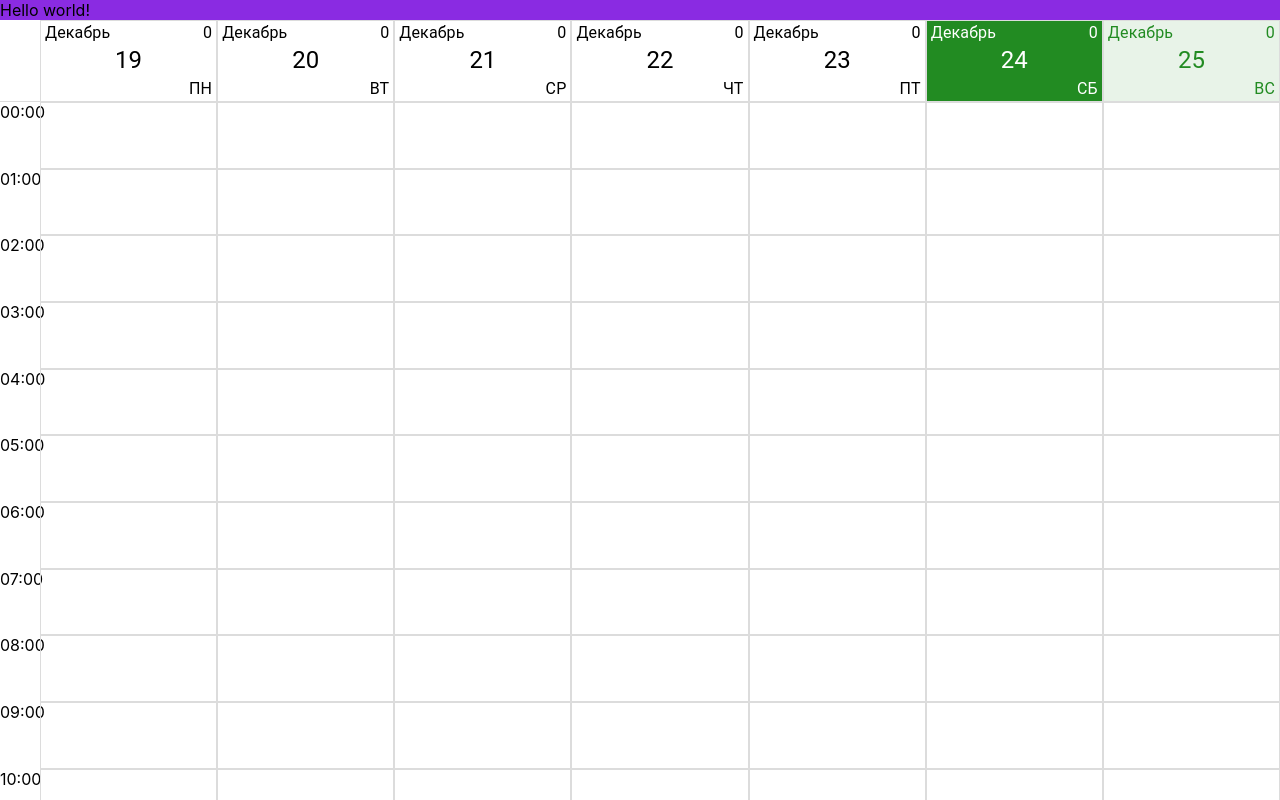
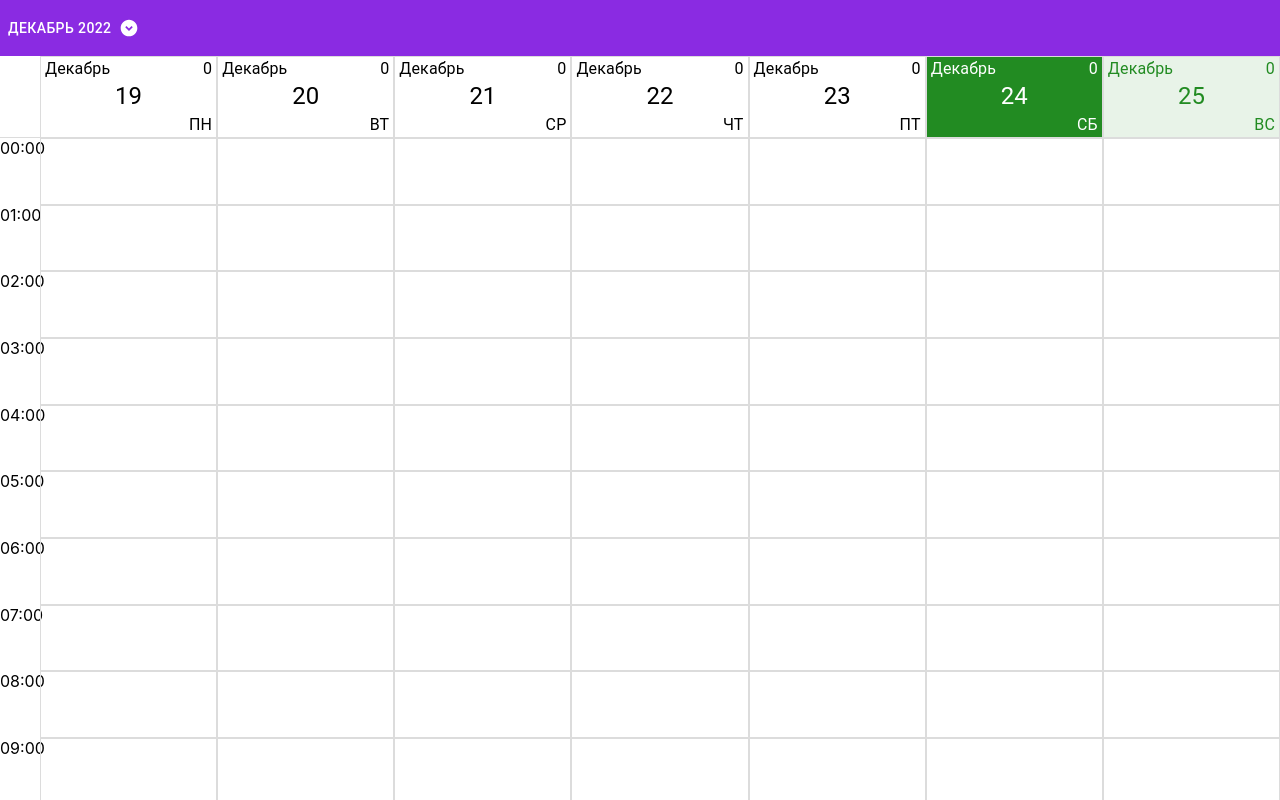
Before and after one commit to Vonubat/clinic-scheduler, a React (Create React App) app: page / in a window 1280 px wide. Shown: the top 800 px of the page. Built offline with nearby package versions, Linux system fonts and the light colour scheme.

Commit message:
feat: add NavigationDatePicker component

```diff
--- a/src/App.tsx
+++ b/src/App.tsx
@@ -1,12 +1,10 @@
 import React from 'react';
-import { LocalizationProvider } from '@mui/x-date-pickers';
-import { AdapterLuxon } from '@mui/x-date-pickers/AdapterLuxon';
 import { Scheduler } from 'pages';
 
 export const App = (): JSX.Element => {
   return (
-    <LocalizationProvider dateAdapter={AdapterLuxon}>
+    <>
       <Scheduler />
-    </LocalizationProvider>
+    </>
   );
 };
--- a/src/components/scheduler/Navigation.tsx
+++ b/src/components/scheduler/Navigation.tsx
@@ -1,6 +1,7 @@
 import React from 'react';
 import Box from '@mui/material/Box';
 import { Color } from '../../constants';
+import { NavigationDatePicker } from './NavigationDatePicker';
 
 type ContainerProps = {
   children: React.ReactNode;
@@ -11,5 +12,9 @@ const Container = ({ children }: ContainerProps): JSX.Element => {
 };
 
 export const Navigation = (): JSX.Element => {
-  return <Container>Hello world!</Container>;
+  return (
+    <Container>
+      <NavigationDatePicker />
+    </Container>
+  );
 };
--- /dev/null
+++ b/src/components/scheduler/NavigationDatePicker.tsx
@@ -0,0 +1,33 @@
+import React, { useState } from 'react';
+import { DatePicker, LocalizationProvider } from '@mui/x-date-pickers';
+import { AdapterLuxon } from '@mui/x-date-pickers/AdapterLuxon';
+import { Button, TextField } from '@mui/material';
+import ExpandCircleDownIcon from '@mui/icons-material/ExpandCircleDown';
+import { useAppSelector } from 'hooks';
+import { timeSelector } from 'store';
+import { Color } from '../../constants';
+
+export const NavigationDatePicker = () => {
+  const { dt } = useAppSelector(timeSelector);
+  const [isOpen, setIsOpen] = useState<boolean>(false);
+  const [selectedDate, handleDateChange] = useState(dt);
+
+  return (
+    <React.Fragment>
+      <LocalizationProvider dateAdapter={AdapterLuxon}>
+        <Button
+          sx={{ color: Color.white100 }}
+          onClick={() => setIsOpen(!isOpen)}
+          endIcon={<ExpandCircleDownIcon />}
+        >{`${dt.monthLong} ${dt.year}`}</Button>
+        <DatePicker
+          open={isOpen}
+          onClose={() => setIsOpen(false)}
+          value={selectedDate}
+          onChange={(date) => date && handleDateChange(date)}
+          renderInput={(params) => <TextField sx={{ visibility: 'hidden' }} {...params} />}
+        />
+      </LocalizationProvider>
+    </React.Fragment>
+  );
+};
--- a/src/index.scss
+++ b/src/index.scss
@@ -18,13 +18,13 @@ code {
   min-height: 100vh;
 }
 
+/*
 @media only screen and (max-width: 640px) {
   html {
     font-size: 70%;
   }
 }
-
-/* @media only screen and (max-width: 900px) {
+@media only screen and (max-width: 900px) {
   html {
     font-size: 100%;
   }
```
